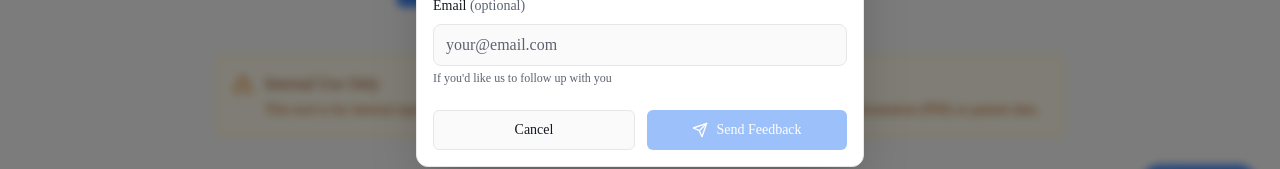
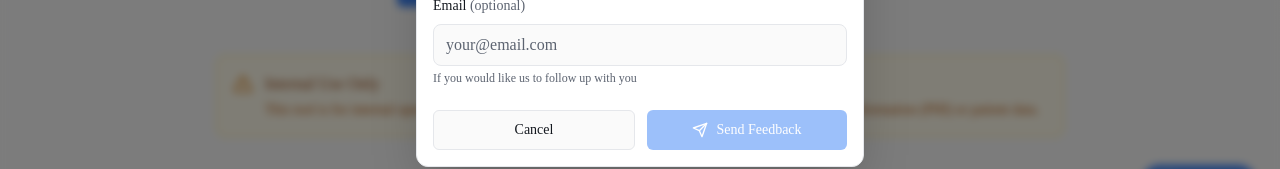
Before and after one commit to draphael123/fountain-ai-bot, a Next.js app: page / in a window 1280 px wide. Both pictures are taken after a click on the button "Feedback". Shown: the part 503-672 px from the top of the page. Built offline with nearby package versions, Linux system fonts and the light colour scheme.

Commit message:
Fix ESLint error in FeedbackModal

```diff
--- a/components/FeedbackModal.tsx
+++ b/components/FeedbackModal.tsx
@@ -171,7 +171,7 @@ export function FeedbackModal({ isOpen, onClose }: FeedbackModalProps) {
                 className="w-full px-3 py-2 rounded-lg border border-border bg-background text-foreground placeholder:text-muted-foreground focus:outline-none focus:ring-2 focus:ring-primary/20 focus:border-primary"
               />
               <p className="text-xs text-muted-foreground mt-1">
-                If you'd like us to follow up with you
+                If you would like us to follow up with you
               </p>
             </div>
 
```
